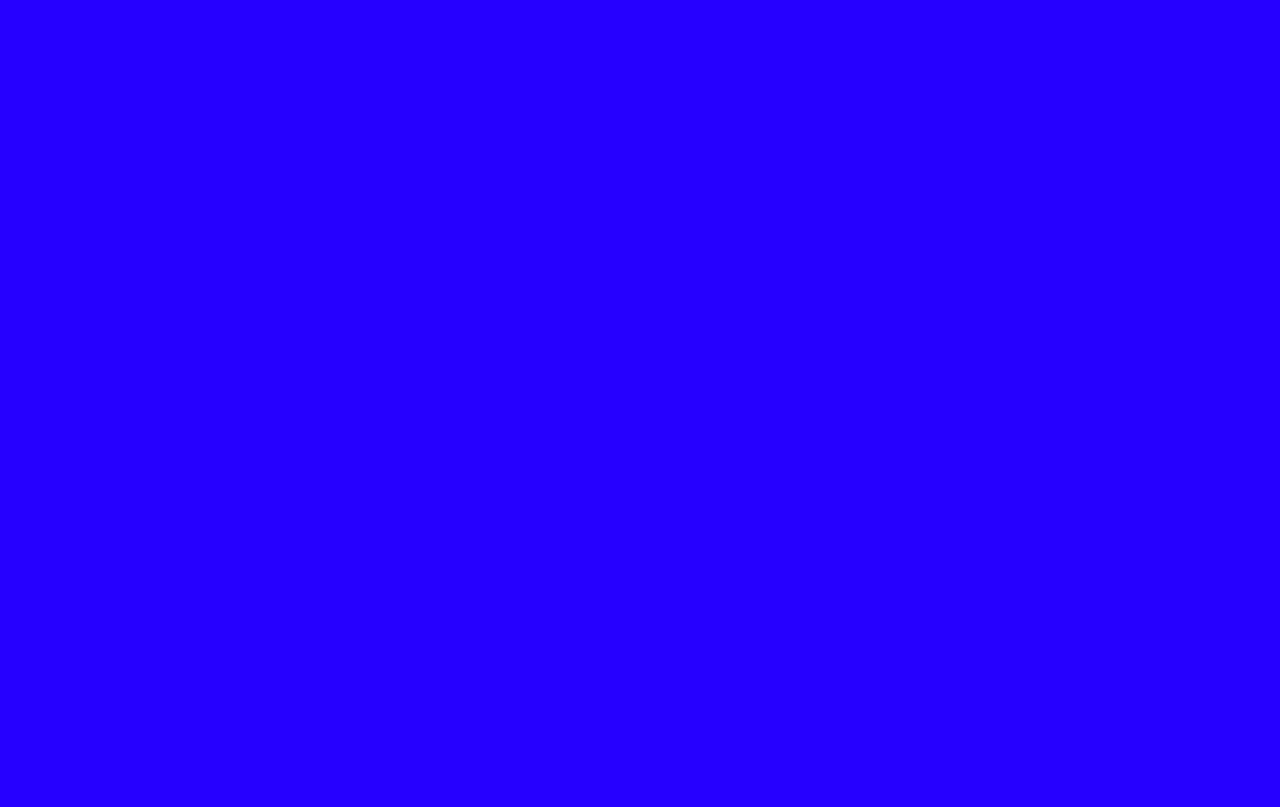
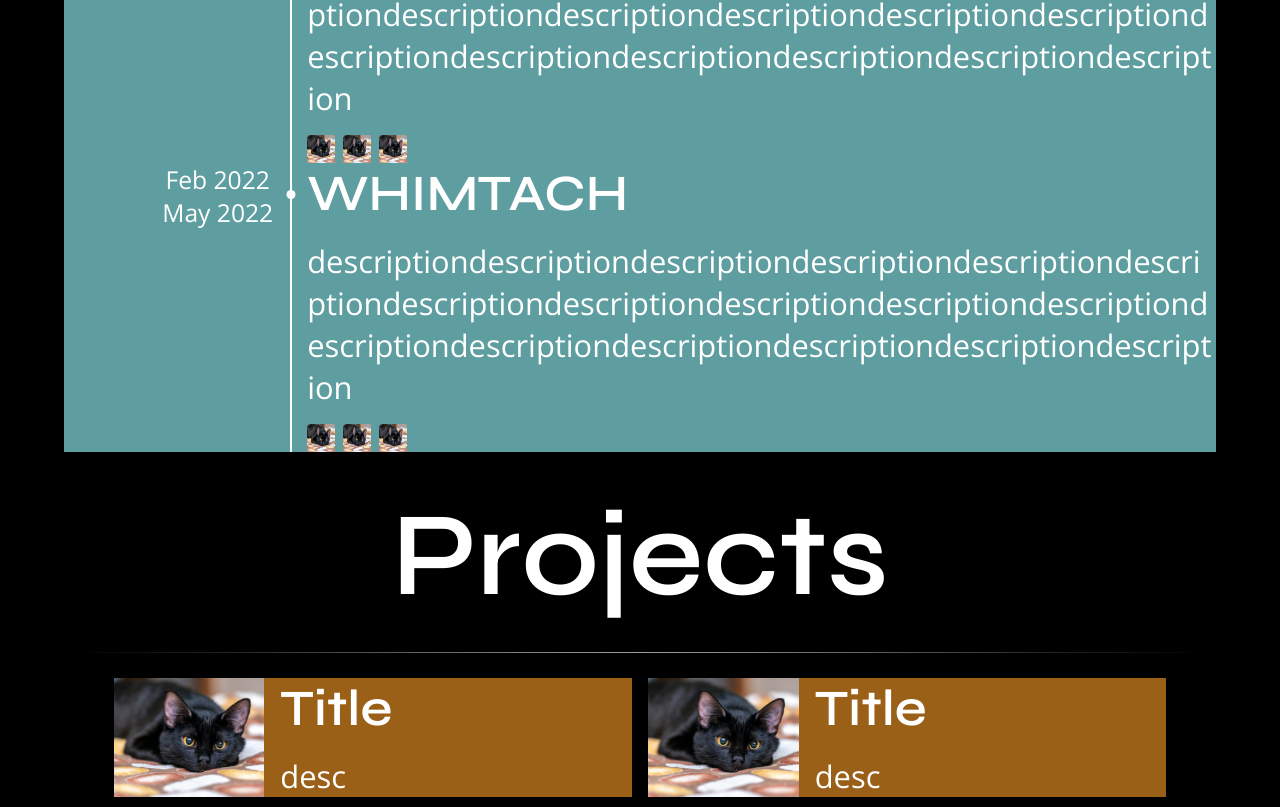
Before and after one commit to Gatinoko/Portfolio, a Next.js app: page / in a window 1280 px wide. Shown: the part 1990-2797 px from the top of the page. Before the commit the page ends 1925 px from the top, so only its background shows below. Built offline with nearby package versions, Linux system fonts and the light colour scheme.

Commit message:
feat(components): Created and implemented ProjectItem and ProjectBox components

```diff
--- a/components/_components.scss
+++ b/components/_components.scss
@@ -9,3 +9,5 @@
 @forward './footer/footer.scss';
 @forward './work-timeline/timeline-item/timeline-item.scss';
 @forward './work-timeline/work-timeline.scss';
+@forward './project-box/project-item/project-item.scss';
+@forward './project-box/project-box.scss';
--- /dev/null
+++ b/components/project-box/project-box.scss
@@ -0,0 +1,11 @@
+@use '../../styles/modules.scss' as *;
+
+.project-box {
+	display: flex;
+	justify-content: center;
+	gap: get-spacing-value(spacing-16);
+	flex-wrap: wrap;
+	width: 100%;
+	padding: 0px;
+	margin: 0px;
+}
--- /dev/null
+++ b/components/project-box/project-box.tsx
@@ -0,0 +1,16 @@
+import { cva } from 'class-variance-authority';
+import React, { PropsWithChildren, ReactElement } from 'react';
+import { ProjectItemProps } from './project-item/project-item';
+
+interface ProjectBoxProps {
+	className?: string;
+	projectBoxItems:
+		| ReactElement<ProjectItemProps>[]
+		| ReactElement<ProjectItemProps>;
+}
+
+export default function ProjectBox(props: ProjectBoxProps) {
+	const { className = '', projectBoxItems } = props;
+
+	return <ul className={`project-box ${className}`}>{projectBoxItems}</ul>;
+}
--- /dev/null
+++ b/components/project-box/project-item/project-item.scss
@@ -0,0 +1,38 @@
+@use '../../../styles/modules.scss' as *;
+
+.project-item {
+	& {
+		display: flex;
+		width: 45%;
+		gap: get-spacing-value(spacing-16);
+		background-color: rgb(155, 96, 24);
+
+		@include screen-breakpoint(mobile, tablet) {
+			width: 100%;
+		}
+	}
+
+	.icon {
+		position: relative;
+		width: 30%;
+		height: auto;
+	}
+
+	.title-description-container {
+		& {
+			display: flex;
+			flex-direction: column;
+			gap: get-spacing-value(spacing-16);
+
+			width: 70%;
+			height: auto;
+		}
+
+		.title {
+			word-break: keep-all;
+		}
+
+		.description {
+		}
+	}
+}
--- /dev/null
+++ b/components/project-box/project-item/project-item.tsx
@@ -0,0 +1,30 @@
+/* eslint-disable react/display-name */
+import Image from 'next/image';
+import React from 'react';
+
+export interface ProjectItemProps {
+	icon: string;
+	title: string;
+	description: string;
+	className?: string;
+}
+
+export default function ProjectItem(props: ProjectItemProps) {
+	const { icon, title, description, className } = props;
+	return (
+		<li className={`project-item ${className}`}>
+			<div className='icon'>
+				<Image
+					style={{ objectFit: 'cover' }}
+					src={icon}
+					fill={true}
+					alt={''}
+				/>
+			</div>
+			<div className='title-description-container'>
+				<h6 className='title'>{title}</h6>
+				<p className='description'>{description}</p>
+			</div>
+		</li>
+	);
+}
--- a/pages/index.tsx
+++ b/pages/index.tsx
@@ -8,6 +8,8 @@ import Chip from '@/components/chipCloud/chip/chip';
 import ChipCloud from '@/components/chipCloud/chipCloud';
 import WorkTimeline from '@/components/work-timeline/work-timeline';
 import TimelineItem from '@/components/work-timeline/timeline-item/timeline-item';
+import ProjectItem from '@/components/project-box/project-item/project-item';
+import ProjectBox from '@/components/project-box/project-box';
 
 export default function Index(props: any, rootMainRef: any) {
 	return (
@@ -59,7 +61,7 @@ export default function Index(props: any, rootMainRef: any) {
 						{ text: 'Sass', weight: 5 },
 						{ text: 'GitHub', weight: 4 },
 						{ text: 'Next.js', weight: 5 },
-						{ text: 'Class Authority Variance', weight: 3 },
+						{ text: 'CVA', weight: 3 },
 						{ text: 'React', weight: 5 },
 						{ text: 'GraphQL', weight: 2 },
 						{ text: 'HTML', weight: 5 },
@@ -78,15 +80,35 @@ export default function Index(props: any, rootMainRef: any) {
 				/>
 			</PageSection>
 
-			{/* Projects section */}
+			{/* Timeline section */}
 			<RevealAnimation>
 				<PageSection
-					id='ProjectsSection'
+					id='TimelineSection'
 					className={'information-page'}>
 					<h3>Timeline</h3>
 					<hr />
 					<WorkTimeline
 						workTimelineItems={[
+							<TimelineItem
+								key='first'
+								startDate={'Feb 2022'}
+								endDate={'May 2022'}
+								title={'WHIMTACH'}
+								description={
+									'descriptiondescriptiondescriptiondescriptiondescriptiondescriptiondescriptiondescriptiondescriptiondescriptiondescriptiondescriptiondescriptiondescriptiondescriptiondescriptiondescription'
+								}
+								icons={['/cat.jpg', '/cat.jpg', '/cat.jpg']}
+							/>,
+							<TimelineItem
+								key='first'
+								startDate={'Feb 2022'}
+								endDate={'May 2022'}
+								title={'WHIMTACH'}
+								description={
+									'descriptiondescriptiondescriptiondescriptiondescriptiondescriptiondescriptiondescriptiondescriptiondescriptiondescriptiondescriptiondescriptiondescriptiondescriptiondescriptiondescription'
+								}
+								icons={['/cat.jpg', '/cat.jpg', '/cat.jpg']}
+							/>,
 							<TimelineItem
 								key='first'
 								startDate={'Feb 2022'}
@@ -110,6 +132,61 @@ export default function Index(props: any, rootMainRef: any) {
 			/> */}
 				</PageSection>
 			</RevealAnimation>
+
+			{/* Projects section */}
+			<RevealAnimation>
+				<PageSection
+					id='ProjectsSection'
+					className={'information-page'}>
+					<h3>Projects</h3>
+					<hr />
+					<ProjectBox
+						projectBoxItems={[
+							<ProjectItem
+								key={'laksjd'}
+								icon={'/cat.jpg'}
+								title={'Title'}
+								description={'desc'}
+							/>,
+							<ProjectItem
+								key={'laksjd'}
+								icon={'/cat.jpg'}
+								title={'Title'}
+								description={'desc'}
+							/>,
+							<ProjectItem
+								key={'laksjd'}
+								icon={'/cat.jpg'}
+								title={'Title'}
+								description={'desc'}
+							/>,
+							<ProjectItem
+								key={'laksjd'}
+								icon={'/cat.jpg'}
+								title={'Title'}
+								description={'desc'}
+							/>,
+							<ProjectItem
+								key={'laksjd'}
+								icon={'/cat.jpg'}
+								title={'Title'}
+								description={'desc'}
+							/>,
+							<ProjectItem
+								key={'laksjd'}
+								icon={'/cat.jpg'}
+								title={'Title'}
+								description={'desc'}
+							/>,
+							<ProjectItem
+								key={'laksjd'}
+								icon={'/cat.jpg'}
+								title={'Title'}
+								description={'desc'}
+							/>,
+						]}></ProjectBox>
+				</PageSection>
+			</RevealAnimation>
 		</main>
 	);
 }
```
